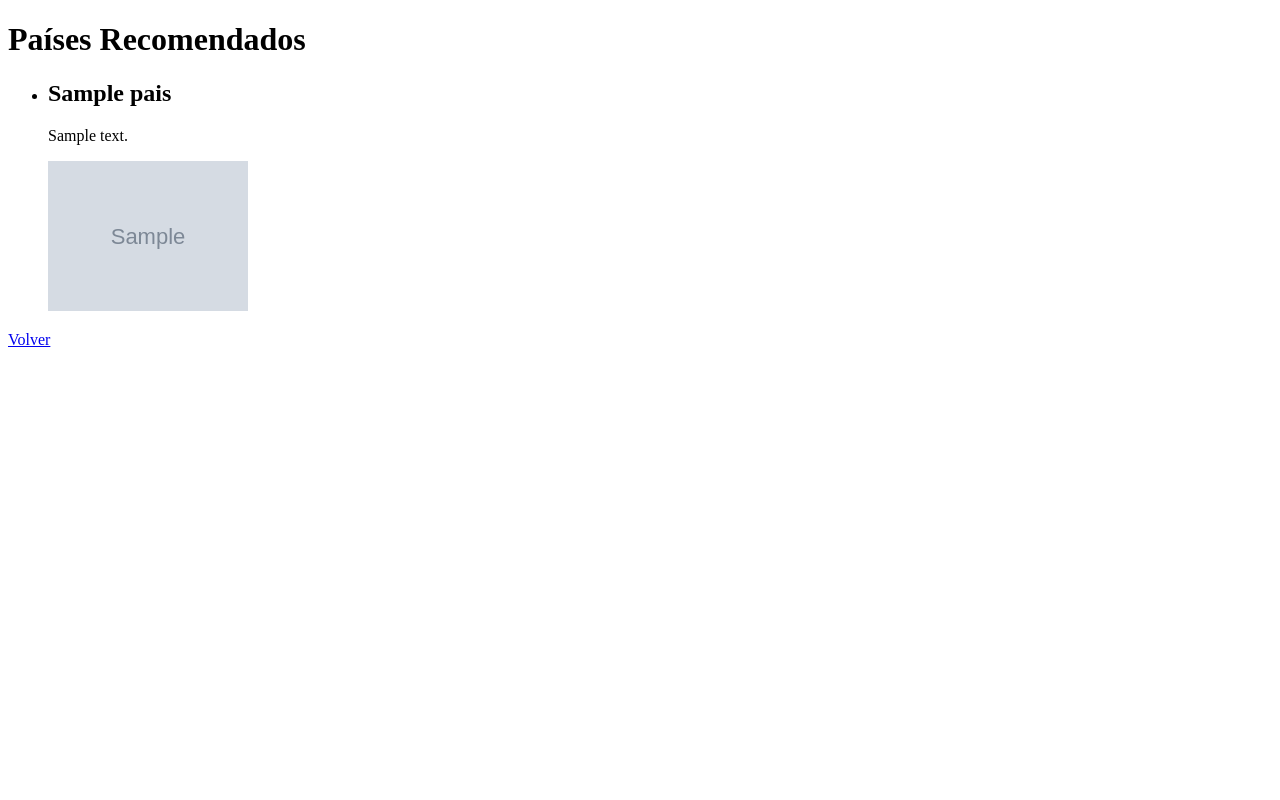
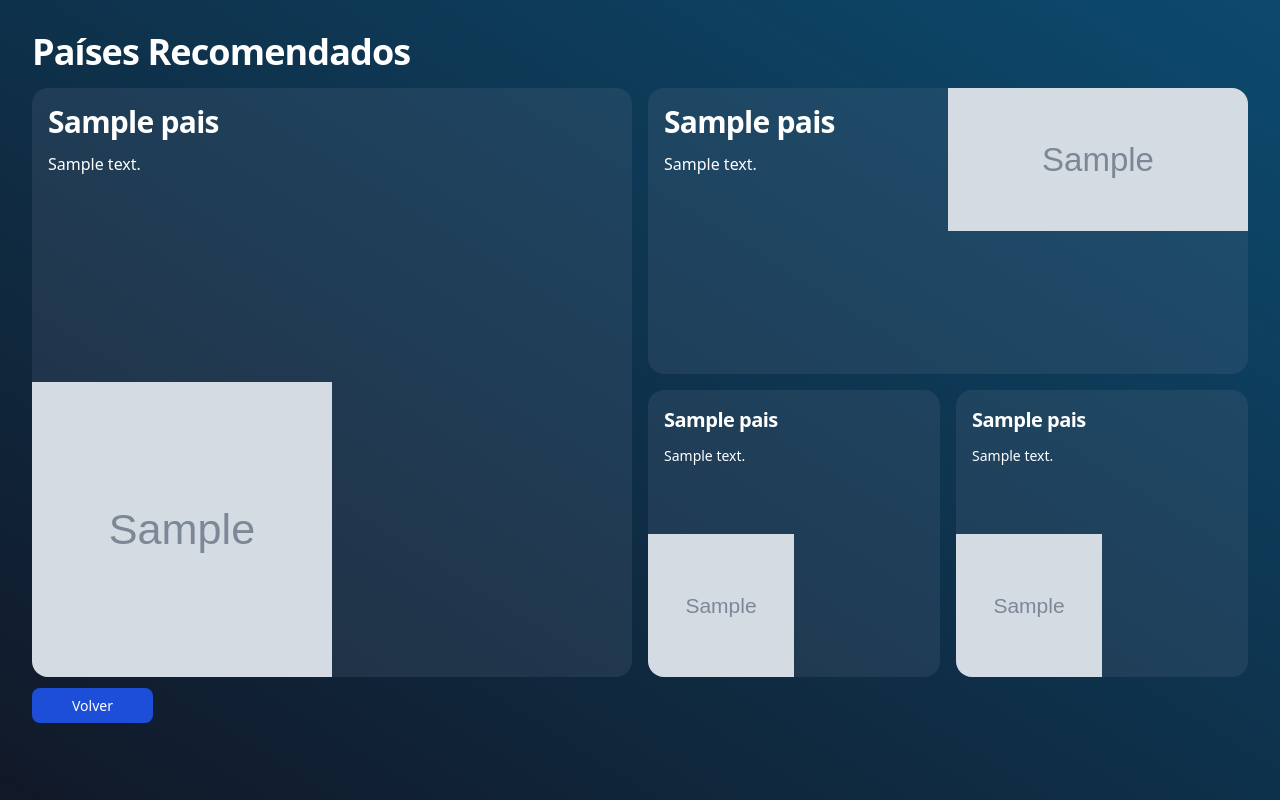
Before and after one commit to ChristianPE1/Sistema-Experto-Visitar-Paises, a Flask app: template landing/templates/result.html in a window 1280 px wide. Run offline with Flask 3, Linux system fonts and the light colour scheme; the template is opened without the code that fills it: most values are stand-ins (such as "Sample title", 1, 10 or a date in 2020); grey boxes marked "Sample" are stand-in pictures; some libraries are stand-ins or nearby versions.

Commit message:
Agrega nuevo diseño

```diff
--- a/landing/app.py
+++ b/landing/app.py
@@ -24,7 +24,8 @@ def recomendar():
    sistema.run()
 
    recomendaciones = sistema.priorizar_recomendaciones()
-   detalles_recomendaciones = {pais: datos[pais] for pais in recomendaciones}
+   #detalles_recomendaciones = {pais: datos[pais] for pais in recomendaciones}
+   detalles_recomendaciones =  [(pais, datos[pais]) for pais in recomendaciones]
    #print(detalles_recomendaciones)
    return render_template('result.html', recomendaciones=detalles_recomendaciones)
 
--- a/landing/sistema_experto.py
+++ b/landing/sistema_experto.py
@@ -64,4 +64,4 @@ class SistemaRecomendaciones(KnowledgeEngine):
             paises_puntuacion[pais] = puntuacion
 
         recomendaciones_ordenadas = sorted(paises_puntuacion.items(), key=lambda x: x[1], reverse=True)
-        return [pais for pais, puntuacion in recomendaciones_ordenadas]
+        return [pais for pais, puntuacion in recomendaciones_ordenadas[:4]]
--- a/landing/templates/result.html
+++ b/landing/templates/result.html
@@ -5,28 +5,70 @@
    <meta charset="UTF-8">
    <meta name="viewport" content="width=device-width, initial-scale=1.0">
    <title>Resultados de Recomendación</title>
+   <script src="https://cdn.tailwindcss.com"></script>
 </head>
 
 <body>
-   <h1>Países Recomendados</h1>
+   <article class="top-0 bg-gradient-to-tr from-gray-900 to-sky-900 h-screen w-full p-8 text-white">
+      <h1 class="mb-4 text-2xl font-extrabold tracking-tight leading-none md:text-5xl lg:text-4xl">
+         Países Recomendados</h1>
       {% if recomendaciones %}
-   <ul>
-      {% for pais, detalles in recomendaciones.items() %}
-      <li>
-         <h2>{{ pais }}</h2>
-         <p>{{ detalles.descripcion }}</p>
-         <div>
-            {% for imagen in detalles.imagenes %}
-            <img src="{{imagen}}" alt="{{ pais }}" style="width:200px;">
+      <main class="grid grid-cols-4 grid-rows-4 gap-4 h-4/5 my-4">
+         <section class="bg-slate-500/20 col-span-2 row-span-4 rounded-2xl overflow-hidden">
+            <header class="p-4 h-1/2 text-white">
+               <h2 class="mb-3 text-3xl font-extrabold tracking-tight">
+                  {{recomendaciones[0][0]}}</h2>
+               <p class="mb-1">{{recomendaciones[0][1].descripcion}}</p>
+            </header>
+            <div class="h-1/2 p-0 flex flex-row">
+               {% for imagen in recomendaciones[0][1].imagenes %}
+               <img src="{{imagen}}" alt="{{recomendaciones[0][0]}}" class="w-1/2">
                {% endfor %}
             </div>
-      </li>
+         </section>
+         <section class="bg-slate-500/20 col-span-2 row-span-2 col-start-3 rounded-2xl overflow-hidden flex-row flex">
+            <aside class="p-4 w-1/2">
+               <h2 class="mb-3 text-3xl font-extrabold tracking-tight">
+                  {{recomendaciones[1][0]}}</h2>
+               <p class="mb-1">{{recomendaciones[1][1].descripcion}}</p>
+            </aside>
+            <div class="w-1/2 flex-col flex">
+               {% for imagen in recomendaciones[1][1].imagenes %}
+               <img src="{{imagen}}" alt="{{recomendaciones[1][0]}}" class="h-1/2">
                {% endfor %}
-   </ul>
+            </div>
+         </section>
+         <section class="bg-slate-500/20 row-span-2 col-start-3 row-start-3 rounded-2xl overflow-hidden">
+            <header class="p-4 h-1/2">
+               <h2 class="mb-3 text-xl font-extrabold tracking-tight">{{recomendaciones[2][0]}}</h2>
+               <p class="mb-1 text-sm">{{recomendaciones[2][1].descripcion}}</p>
+            </header>
+            <div class="h-1/2 flex-row flex">
+               {% for imagen in recomendaciones[2][1].imagenes %}
+               <img src="{{imagen}}" alt="{{recomendaciones[2][0]}}" class="w-1/2">
+               {% endfor %}
+            </div>
+         </section>
+         <section class="bg-slate-500/20 row-span-2 col-start-4 row-start-3 rounded-2xl overflow-hidden">
+            <header class="p-4 h-1/2">
+               <h2 class="mb-3 text-xl font-extrabold tracking-tight">{{recomendaciones[3][0]}}</h2>
+               <p class="mb-1 text-sm">{{recomendaciones[3][1].descripcion}}</p>
+            </header>
+            <div class="h-1/2 flex-row flex">
+               {% for imagen in recomendaciones[3][1].imagenes %}
+               <img src="{{imagen}}" alt="{{recomendaciones[3][0]}}" class="w-1/2">
+               {% endfor %}
+            </div>
+         </section>
+      </main>
+
       {% else %}
       <p>No se encontraron países que cumplan con todas las características.</p>
       {% endif %}
-   <a href="/">Volver</a>
+      <a href="/"
+         class="bg-blue-700 hover:bg-blue-800 font-medium rounded-lg text-sm dark:bg-blue-600 dark:hover:bg-blue-700 px-10 py-2">Volver</a>
+
+   </article>
 </body>
 
 </html>
```
Also changed, not shown: landing/info_paises.json (+12 -12 lines), landing/static/css/index.css (added, +10 -0 lines), landing/templates/index.html (+11 -3 lines). Lines whose indentation alone changed are shown as unchanged.
